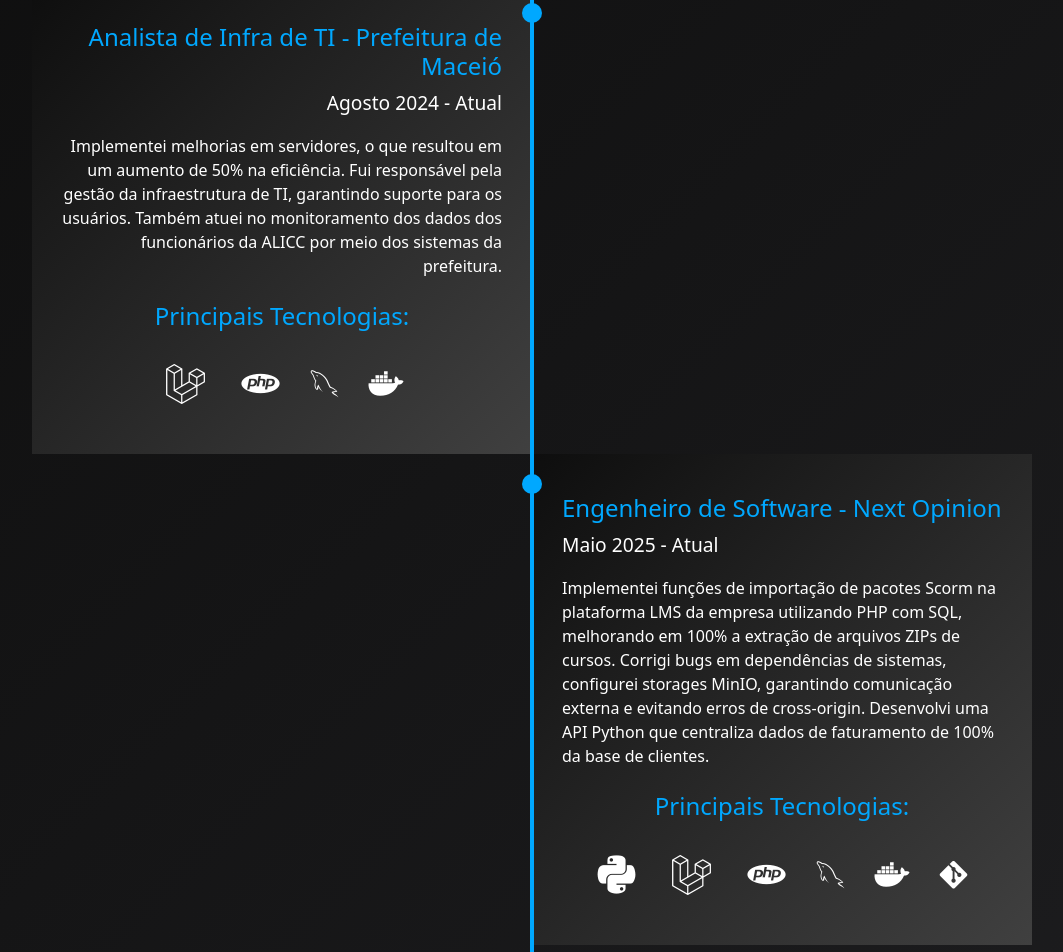
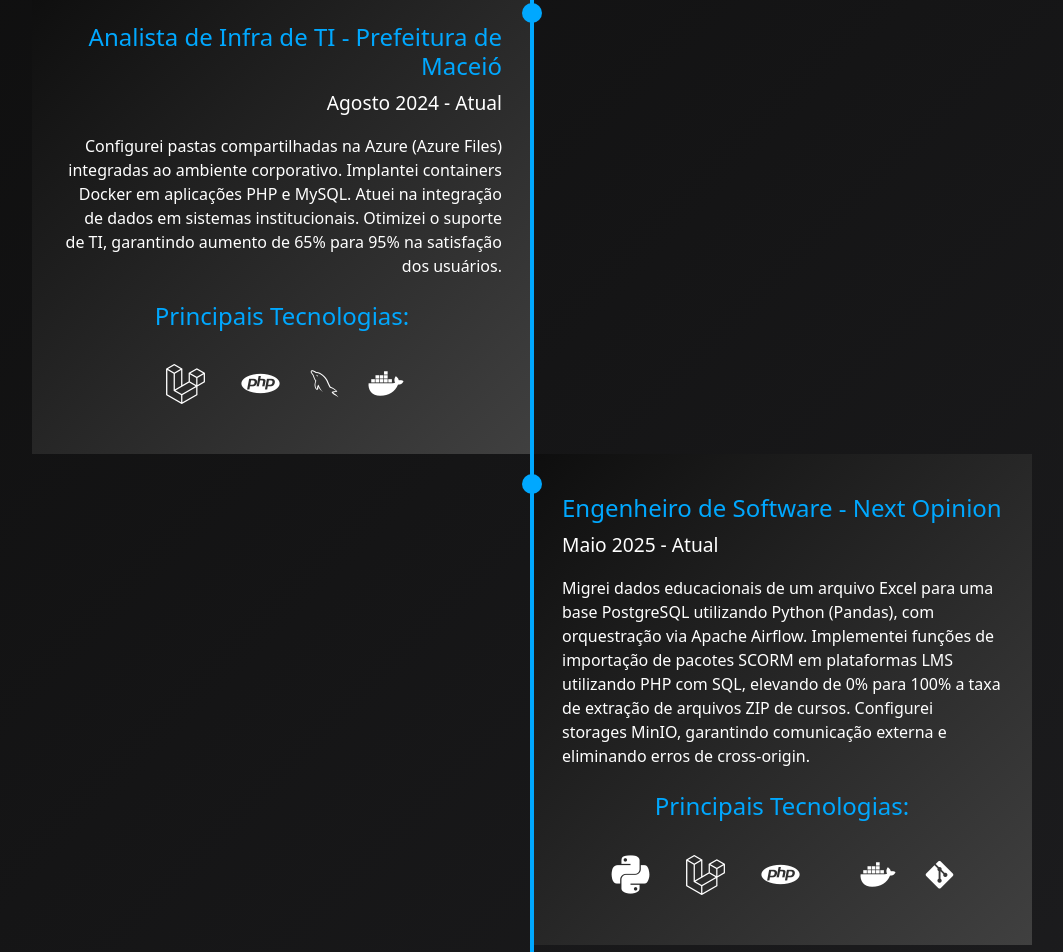
Before and after one commit to lleandrogon/Leandro-Portfolio, an Angular app: page / in a window 1280 px wide. Shown: the part 1720-2672 px from the top of the page, without its empty margins (108-1171 px from the left). Built offline with nearby package versions, Linux system fonts and the light colour scheme.

Commit message:
Ajustando experiência e currículo

```diff
--- a/src/app/components/experience/experience.ts
+++ b/src/app/components/experience/experience.ts
@@ -17,7 +17,7 @@ export class Experience {
       title: "Analista de Infra de TI",
       company: "Prefeitura de Maceió",
       time: "Agosto 2024 - Atual",
-      description: "Implementei melhorias em servidores, o que resultou em um aumento de 50% na eficiência. Fui responsável pela gestão da infraestrutura de TI, garantindo suporte para os usuários. Também atuei no monitoramento dos dados dos funcionários da ALICC por meio dos sistemas da prefeitura.",
+      description: "Configurei pastas compartilhadas na Azure (Azure Files) integradas ao ambiente corporativo. Implantei containers Docker em aplicações PHP e MySQL. Atuei na integração de dados em sistemas institucionais. Otimizei o suporte de TI, garantindo aumento de 65% para 95% na satisfação dos usuários.",
       technologies: [
         {
           id: 1,
@@ -46,7 +46,7 @@ export class Experience {
       title: "Engenheiro de Software",
       company: "Next Opinion",
       time: "Maio 2025 - Atual",
-      description: "Implementei funções de importação de pacotes Scorm na plataforma LMS da empresa utilizando PHP com SQL, melhorando em 100% a extração de arquivos ZIPs de cursos. Corrigi bugs em dependências de sistemas, configurei storages MinIO, garantindo comunicação externa e evitando erros de cross-origin. Desenvolvi uma API Python que centraliza dados de faturamento de 100% da base de clientes.",
+      description: "Migrei dados educacionais de um arquivo Excel para uma base PostgreSQL utilizando Python (Pandas), com orquestração via Apache Airflow. Implementei funções de importação de pacotes SCORM em plataformas LMS utilizando PHP com SQL, elevando de 0% para 100% a taxa de extração de arquivos ZIP de cursos. Configurei storages MinIO, garantindo comunicação externa e eliminando erros de cross-origin.",
       technologies: [
         {
           id: 1,
@@ -65,8 +65,8 @@ export class Experience {
         },
         {
           id: 4,
-          name: "MySQL",
-          icon: "devicon-mysql-plain fs-3"
+          name: "SQL",
+          icon: "devicon-azuresqldatabase-plain fs-2"
         },
         {
           id: 6,
```
Also changed, not shown: 1 other file (tests, documents, lock files or other folders).
